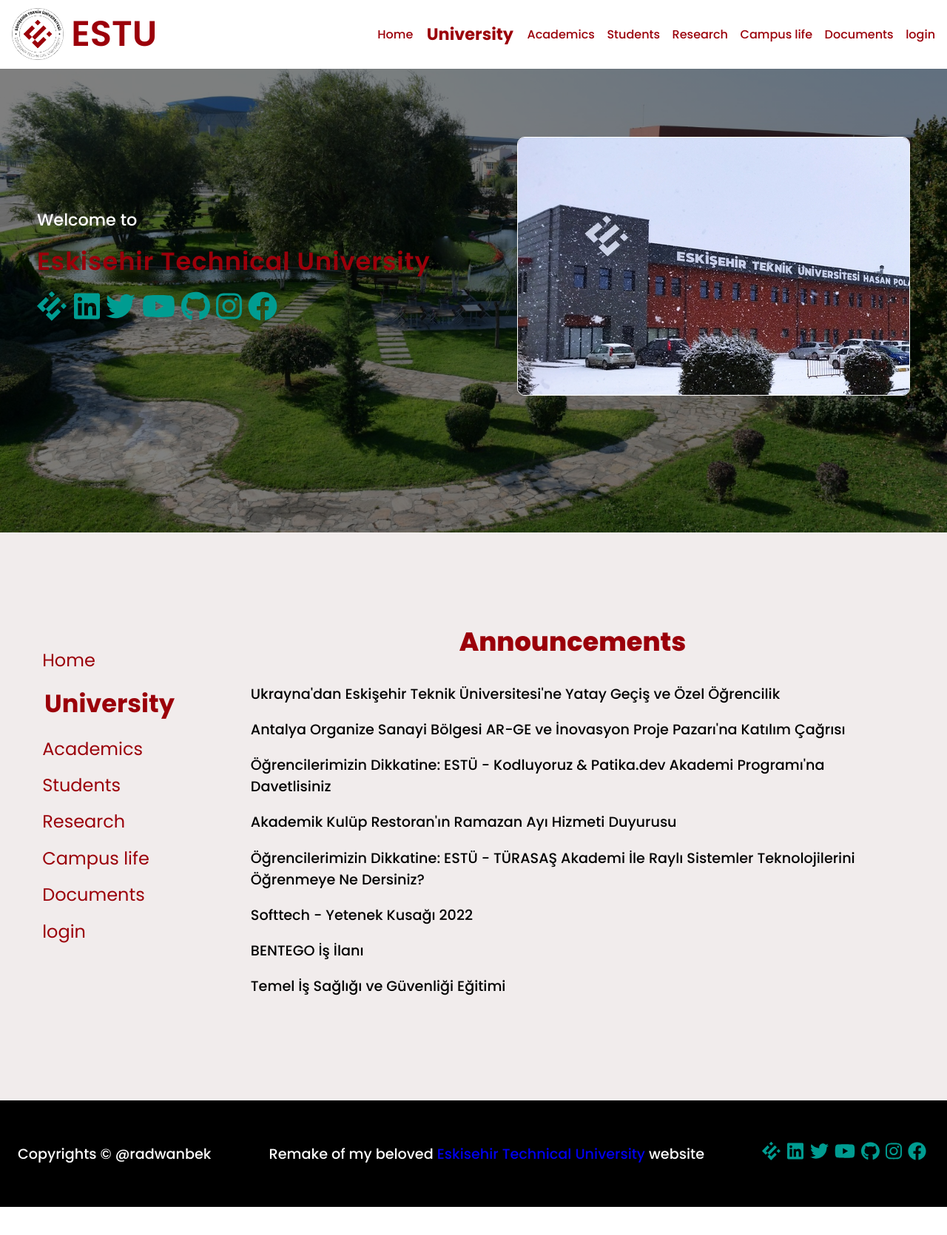
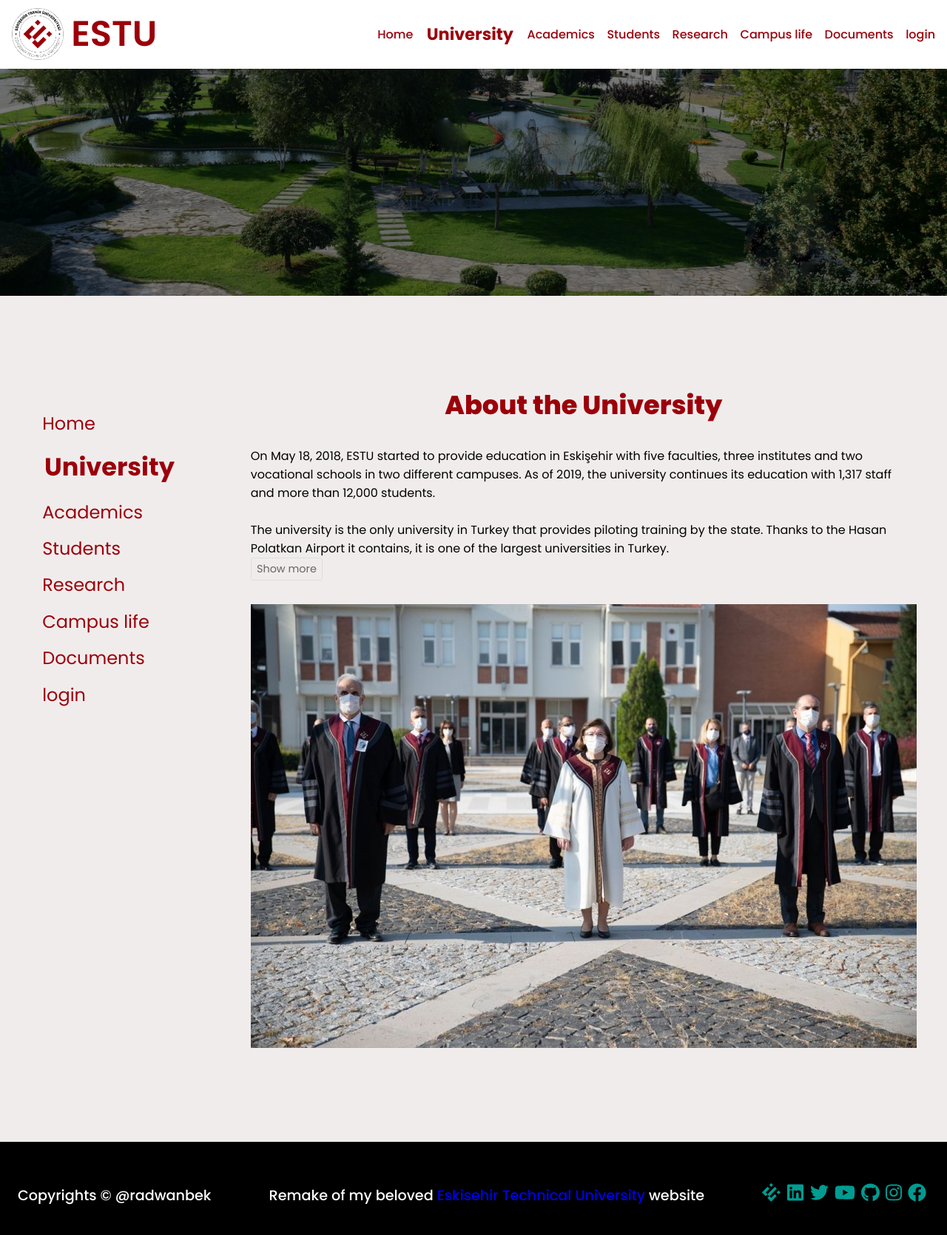
Before and after one commit to RadwanH/University-Web-Page, a plain HTML site: page university.html in a window 1280 px wide. Shown: the whole page at 74% size. Before the commit the page ends 1632 px from the top, so only its background shows below. Drawn offline with Linux system fonts and the light colour scheme.

Commit message:
finish university.html

```diff
--- a/style.css
+++ b/style.css
@@ -412,3 +412,53 @@ input[type="checkbox"] {
     text-align: center;
 
 }
+
+/*****University*********/
+.uni-main {
+    min-height: 50vh;
+}
+
+.read-more-state {
+    display: none;
+  }
+  .read-more-target {
+    opacity: 0;
+    max-height: 0;
+    font-size: 0;
+    transition: .25s ease;
+  }
+  .read-more-state:checked ~ .read-more-wrap .read-more-target {
+    opacity: 1;
+    font-size: inherit;
+    max-height: 999em;
+  }
+  .read-more-state ~ .read-more-trigger:before {
+    content: 'Show more';
+  }
+
+  .read-more-state:checked ~ .read-more-trigger:before {
+    content: 'Show less';
+  }
+
+  .read-more-trigger {
+    cursor: pointer;
+    display: inline-block;
+    padding: 0 .5em;
+    color: #666;
+    font-size: .9em;
+    line-height: 2;
+    border: 1px solid #ddd;
+    border-radius: .25em;
+  }
+
+  .uni-img-2  {
+    margin-top: 2em;
+    width: 100%;
+    background-color: rgba(241, 236, 236, 0.2);
+    border-radius: 10px;
+    transition: 1s ease;
+}
+
+.uni-img-2:hover img{
+    opacity: 0.75;
+}
--- a/university.html
+++ b/university.html
@@ -1,114 +1,156 @@
 <!DOCTYPE html>
 <html lang="en">
   <head>
-    <meta charset="UTF-8">
-    <meta http-equiv="X-UA-Compatible" content="IE=edge">
-    <meta name="viewport" content="width=device-width, initial-scale=1.0">
+    <meta charset="UTF-8" />
+    <meta http-equiv="X-UA-Compatible" content="IE=edge" />
+    <meta name="viewport" content="width=device-width, initial-scale=1.0" />
     <title>Home</title>
-    <link rel="stylesheet" href="style.css">
-    <link rel="icon" href="images/icons/estu-logo-crop.png">
+    <link rel="stylesheet" href="style.css" />
+    <link rel="icon" href="images/icons/estu-logo-crop.png" />
   </head>
   <body>
     <header>
       <a href="#" class="logo">
-            <img src="images/eskisehir-teknik-universitesi_logo.png" alt="estu logo" width="80" height="80">
+        <img
+          src="images/eskisehir-teknik-universitesi_logo.png"
+          alt="estu logo"
+          width="80"
+          height="80"
+        />
         <span class="uni-title">ESTU</span>
       </a>
       <nav>
         <ul class="nav">
           <li class="highlight"><a href="home.html">Home</a></li>
-                <li class="highlight active"><a href="university.html">University</a></li>
+          <li class="highlight active">
+            <a href="university.html">University</a>
+          </li>
           <li class="highlight"><a href="academics.html">Academics</a></li>
           <li class="highlight"><a href="students.html">Students</a></li>
           <li class="highlight"><a href="research.html">Research</a></li>
           <li class="highlight"><a href="campuslife.html">Campus life</a></li>
           <li class="highlight"><a href="documents.html">Documents</a></li>
-                <li class="highlight"><a class="login" href="login.html">login</a></li>
+          <li class="highlight">
+            <a class="login" href="login.html">login</a>
+          </li>
         </ul>
       </nav>
     </header>
-    <section class="main">
-        <div>
-            <h2>Welcome to <br><Span class="main-text"> Eskisehir Technical University</Span>
-            </h2>
-
-            <div class="socials">
-                <a href="https://www.eskisehir.edu.tr/tr" target=" _blank"><img class="s-icon" src="images/icons/estu_logo_crop.svg" alt="estu logo" ></a>
-                <a href="https://tr.linkedin.com/school/eskisehirteknikuniv/" target=" _blank"><img class="s-icon" src="images/icons/linkedin-brands.svg" alt="linked" ></a>
-                <a href="https://twitter.com/esteknikuniv" target=" _blank"><img class="s-icon" src="images/icons/twitter-brands.svg" alt="twitter" ></a>
-                <a href="https://www.youtube.com/channel/UC-oGylb9E16KNqMnTP_kDoA" target=" _blank"><img class="s-icon" src="images/icons/youtube-brands.svg" alt="youtube" ></a>
-                <a href="https://github.com/EstuCeng" target=" _blank"><img class="s-icon" src="images/icons/github-brands.svg" alt="github"></a>
-                <a href="https://www.instagram.com/eskisehirteknikuniv/" target=" _blank"><img class="s-icon" src="images/icons/instagram-brands.svg" alt="instagram"></a>
-                <a href="https://www.facebook.com/eskisehirteknikuniv" target=" _blank"><img class="s-icon" src="images/icons/facebook-brands.svg" alt="facebook"></a>
-            </div>
-        </div>
-        <div class="uni-img">
-            <img src="images/estu-image-snow.jpg" alt="image of Estu">
-        </div>
-    </section>
-    </section>
+    <section class="main uni-main"></section>
     <section class="main-2">
       <div class="aside">
         <aside>
           <ul class="nav">
             <li class="highlight"><a href="home.html">Home</a></li>
-                    <li class="highlight active"><a href="university.html">University</a></li>
+            <li class="highlight active">
+              <a href="university.html">University</a>
+            </li>
             <li class="highlight"><a href="academics.html">Academics</a></li>
             <li class="highlight"><a href="students.html">Students</a></li>
             <li class="highlight"><a href="research.html">Research</a></li>
             <li class="highlight"><a href="campuslife.html">Campus life</a></li>
             <li class="highlight"><a href="documents.html">Documents</a></li>
-                    <li class="highlight"><a class="login" href="login.html">login</a></li>
+            <li class="highlight">
+              <a class="login" href="login.html">login</a>
+            </li>
           </ul>
         </aside>
       </div>
       <div class="announcements">
-            <h2 class="title">Announcements</h2>
-            <ul class="ann">
-                <li><a href="https://www.eskisehir.edu.tr/tr/Duyuru/Detay/ukraynadan-eskisehir-teknik-universitesine-yatay-gecis-ve-ozel-ogrencilik-">
-                    Ukrayna'dan Eskişehir
-                     Teknik Üniversitesi'ne Yatay Geçiş ve Özel Öğrencilik
-                    </a></li>
-                <li><a href="https://www.eskisehir.edu.tr/tr/Duyuru/Detay/antalya-organize-sanayi-bolgesi-ar-ge-ve-inovasyon-proje-pazarina-katilim-cagrisi-">
-                    Antalya Organize Sanayi Bölgesi AR-GE ve İnovasyon
-                     Proje Pazarı'na Katılım Çağrısı
-                </a> </li>
-                <li><a href="https://www.eskisehir.edu.tr/tr/Duyuru/Detay/ogrencilerimizin-dikkatine-estu-kodluyoruz-ve-patikadev-akademi-programina-davetlisiniz-">
-                    Öğrencilerimizin Dikkatine: ESTÜ -
-                     Kodluyoruz & Patika.dev Akademi Programı'na Davetlisiniz
-                </a> </li>
-                <li><a href="https://www.eskisehir.edu.tr/tr/Duyuru/Detay/akademik-kulup-restoranin-ramazan-ayi-hizmeti-duyurusu">
-                    Akademik Kulüp Restoran'ın Ramazan Ayı Hizmeti Duyurusu
-                </a> </li>
-                <li><a href="https://www.eskisehir.edu.tr/tr/Duyuru/Detay/ogrencilerimizin-dikkatine-estu-turasas-akademi-ile-rayli-sistemler-teknolojilerini-ogrenmeye-ne-dersiniz-">
-                    Öğrencilerimizin Dikkatine: ESTÜ - TÜRASAŞ Akademi İle Raylı Sistemler Teknolojilerini Öğrenmeye Ne Dersiniz?
-                </a> </li>
-                <li><a href="https://ceng.eskisehir.edu.tr/tr/Duyuru/Detay/softtech-yetenek-kusagi-2022">
-                    Softtech - Yetenek Kusağı 2022
-                </a> </li>
-                <li><a href="https://ceng.eskisehir.edu.tr/tr/Duyuru/Detay/bentego-is-ilani-2">
-                    BENTEGO İş İlanı
-                </a> </li>
-                <li><a href="https://ceng.eskisehir.edu.tr/tr/Duyuru/Detay/temel-is-sagligi-ve-guvenligi-egitimi">
-                    Temel İş Sağlığı ve Güvenliği Eğitimi
-                </a> </li>
+        <h2 class="title">About the University</h2>
+        <article>
+            <input type="checkbox" class="read-more-state" id="post-1" />
+          <p>
+            On May 18, 2018,
+            <abbr title="Eskisehir Technical University">ESTU</abbr> started to
+            provide education in Eskişehir with five faculties, three institutes
+            and two vocational schools in two different campuses. As of 2019,
+            the university continues its education with 1,317 staff and more
+            than 12,000 students.
+          </p><br>
+          <p class="read-more-wrap">
+            The university is the only university in Turkey that provides
+            piloting training by the state. Thanks to the Hasan Polatkan Airport
+            it contains, it is one of the largest universities in Turkey.
+            <span class="read-more-target"> The university has the world's first licensed university airport with
+            its operating license in 2007. The only center in Turkey where
+            seismic isolators can be tested is at ESTU. ESTU Seismic Isolator
+            Center is also one of the top 5 centers in the world. </span>
+          </p>
+          <label for="post-1" class="read-more-trigger"></label>
+        </article>
 
-            </ul>
+        <div class="uni-img-2">
+            <img src="images/estu3.jpg" alt="image of Estu">
+        </div>
       </div>
     </section>
     <footer>
       <p class="footer-title">Copyrights &copy; <span>@radwanbek</span></p>
-        <p> Remake of my beloved <a href="https://www.eskisehir.edu.tr/tr"> Eskisehir Technical University </a> website </p>
+      <p>
+        Remake of my beloved
+        <a href="https://www.eskisehir.edu.tr/tr">
+          Eskisehir Technical University
+        </a>
+        website
+      </p>
       <div class="socials">
-            <a href="https://www.eskisehir.edu.tr/tr" target=" _blank"><img class="s-icon" src="images/icons/estu_logo_crop.svg" alt="estu logo" height="25" ></a>
-            <a href="https://tr.linkedin.com/school/eskisehirteknikuniv/" target=" _blank"><img class="s-icon" src="images/icons/linkedin-brands.svg" alt="linked" height="25" ></a>
-            <a href="https://twitter.com/esteknikuniv" target=" _blank"><img class="s-icon" src="images/icons/twitter-brands.svg" alt="twitter" height="25" ></a>
-            <a href="https://www.youtube.com/channel/UC-oGylb9E16KNqMnTP_kDoA" target=" _blank"><img class="s-icon" src="images/icons/youtube-brands.svg" alt="youtube" height="25" ></a>
-            <a href="https://github.com/EstuCeng" target=" _blank"><img class="s-icon" src="images/icons/github-brands.svg" alt="github" height="25"></a>
-            <a href="https://www.instagram.com/eskisehirteknikuniv/" target=" _blank"><img class="s-icon" src="images/icons/instagram-brands.svg" alt="instagram" height="25"></a>
-            <a href="https://www.facebook.com/eskisehirteknikuniv" target=" _blank"><img class="s-icon" src="images/icons/facebook-brands.svg" alt="facebook" height="25"></a>
+        <a href="https://www.eskisehir.edu.tr/tr" target=" _blank"
+          ><img
+            class="s-icon"
+            src="images/icons/estu_logo_crop.svg"
+            alt="estu logo"
+            height="25"
+        /></a>
+        <a
+          href="https://tr.linkedin.com/school/eskisehirteknikuniv/"
+          target=" _blank"
+          ><img
+            class="s-icon"
+            src="images/icons/linkedin-brands.svg"
+            alt="linked"
+            height="25"
+        /></a>
+        <a href="https://twitter.com/esteknikuniv" target=" _blank"
+          ><img
+            class="s-icon"
+            src="images/icons/twitter-brands.svg"
+            alt="twitter"
+            height="25"
+        /></a>
+        <a
+          href="https://www.youtube.com/channel/UC-oGylb9E16KNqMnTP_kDoA"
+          target=" _blank"
+          ><img
+            class="s-icon"
+            src="images/icons/youtube-brands.svg"
+            alt="youtube"
+            height="25"
+        /></a>
+        <a href="https://github.com/EstuCeng" target=" _blank"
+          ><img
+            class="s-icon"
+            src="images/icons/github-brands.svg"
+            alt="github"
+            height="25"
+        /></a>
+        <a
+          href="https://www.instagram.com/eskisehirteknikuniv/"
+          target=" _blank"
+          ><img
+            class="s-icon"
+            src="images/icons/instagram-brands.svg"
+            alt="instagram"
+            height="25"
+        /></a>
+        <a href="https://www.facebook.com/eskisehirteknikuniv" target=" _blank"
+          ><img
+            class="s-icon"
+            src="images/icons/facebook-brands.svg"
+            alt="facebook"
+            height="25"
+        /></a>
       </div>
     </footer>
-
   </body>
 </html>
```
Also changed, not shown: images/estu2.jpg (added), images/estu3.jpg (added). Lines whose indentation alone changed are shown as unchanged.
